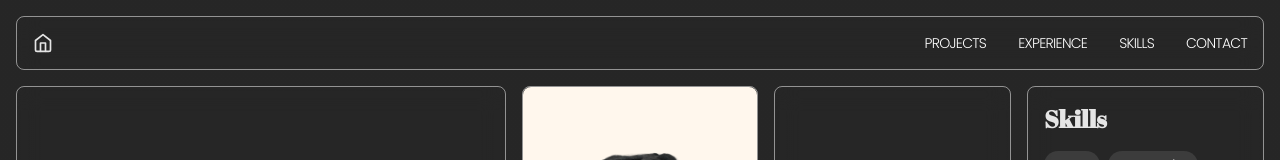
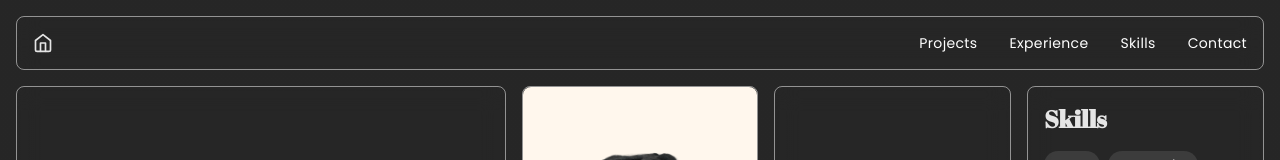
Before and after one commit to saxenabhishek/saxenabhishek, a React (Vite) app in the folder website/: page / in a window 1280 px wide. Shown: the top 160 px of the page. Built offline with nearby package versions, Linux system fonts and the light colour scheme.

Commit message:
feat: color and text

```diff
--- a/website/src/components/Header.jsx
+++ b/website/src/components/Header.jsx
@@ -17,10 +17,10 @@ const Header = ({ activeFilter, onFilterChange }) => (
         <button
           key={item.value}
           onClick={() => onFilterChange(item.value)}
-          className={`tracking-tighter text-xs uppercase font-light md:text-sm transition-colors ${
+          className={`tracking-wide text-xs leading-5 font-body md:text-sm transition-colors ${
             activeFilter === item.value
-              ? "text-accent underline"
-              : "text-black dark:text-text-primary hover:text-accent"
+              ? "text-teal-400 underline"
+              : "text-black dark:text-text-primary hover:text-teal-400"
           }`}
         >
           {item.label}
```
